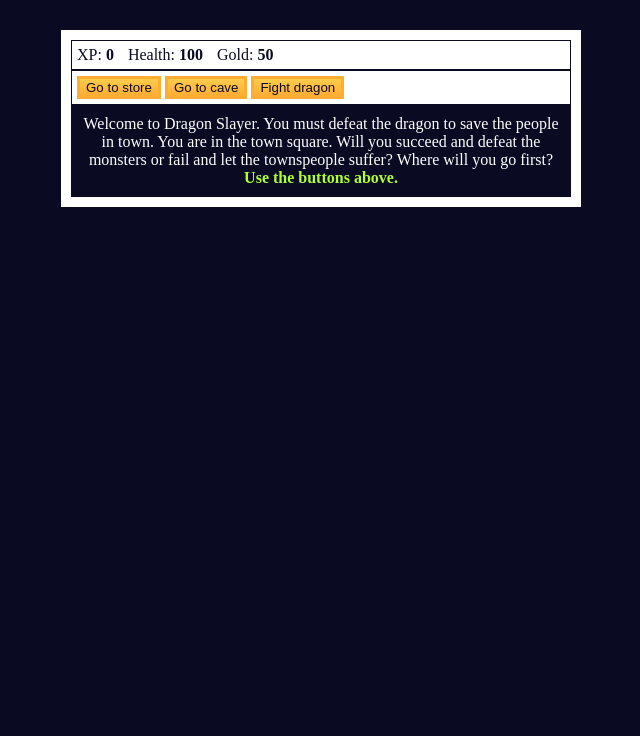
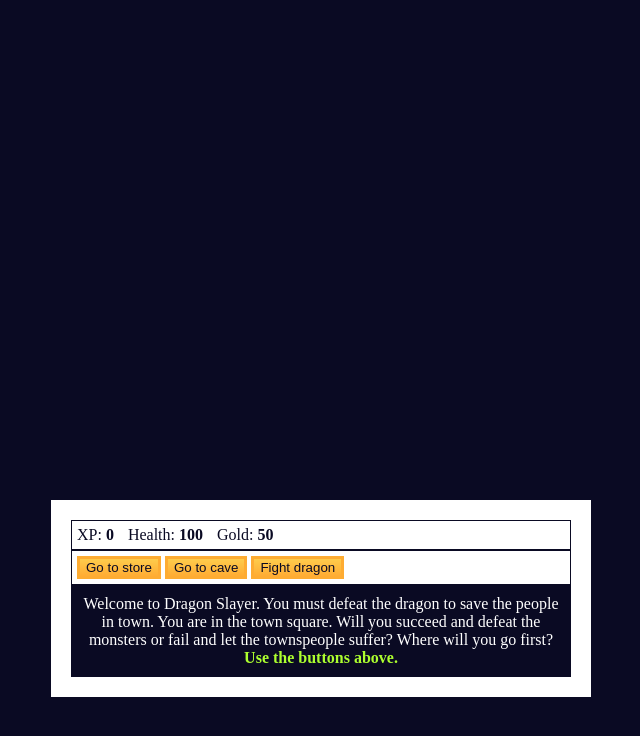
Before and after one commit to chrisvogt4/RPG-simulator-, a plain HTML site: page index.html in a window 1280 px wide. Shown: the whole page, without its empty margins (319-959 px from the left). Drawn offline with Linux system fonts and the light colour scheme.

Commit message:
Update style.css

```diff
--- a/style.css
+++ b/style.css
@@ -15,7 +15,8 @@ body {
     background-color: #ffffff;
     color: #ffffff;
     margin: 30px auto 0px;
-    padding: 10px;
+    padding: 20px;
+    margin-top: 500px;
   }
 
   #controls,
@@ -43,8 +44,6 @@ body {
     background-color: #feac32;
     background-image: linear-gradient(#fecc4c, #ffac33);
     border: 3px solid #feac32;
-    align-items: center;
-    justify-content: center;
   }
 
   .DS {
```
